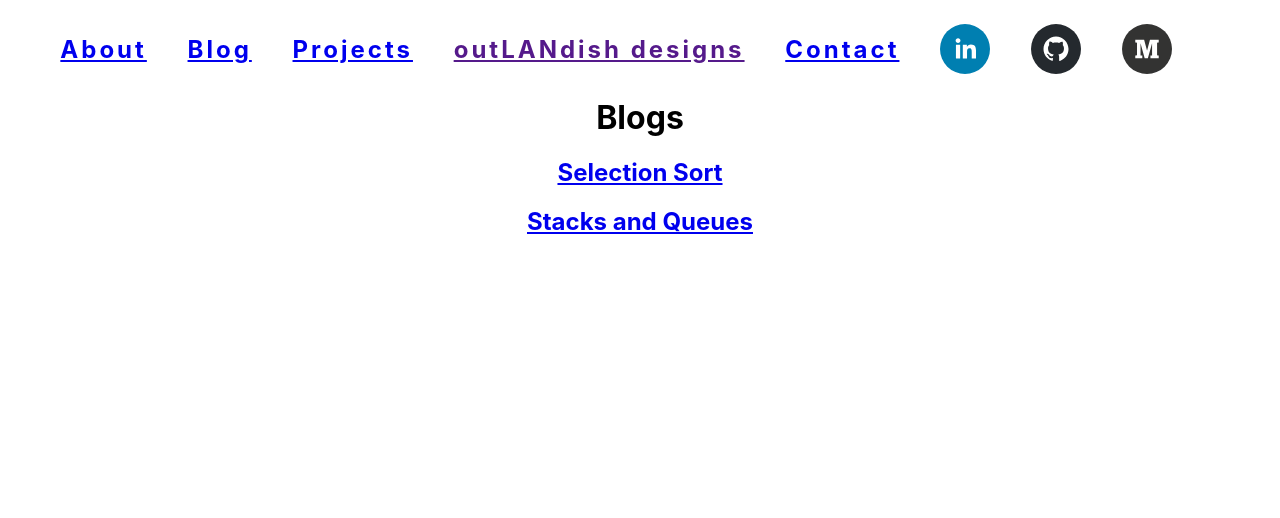
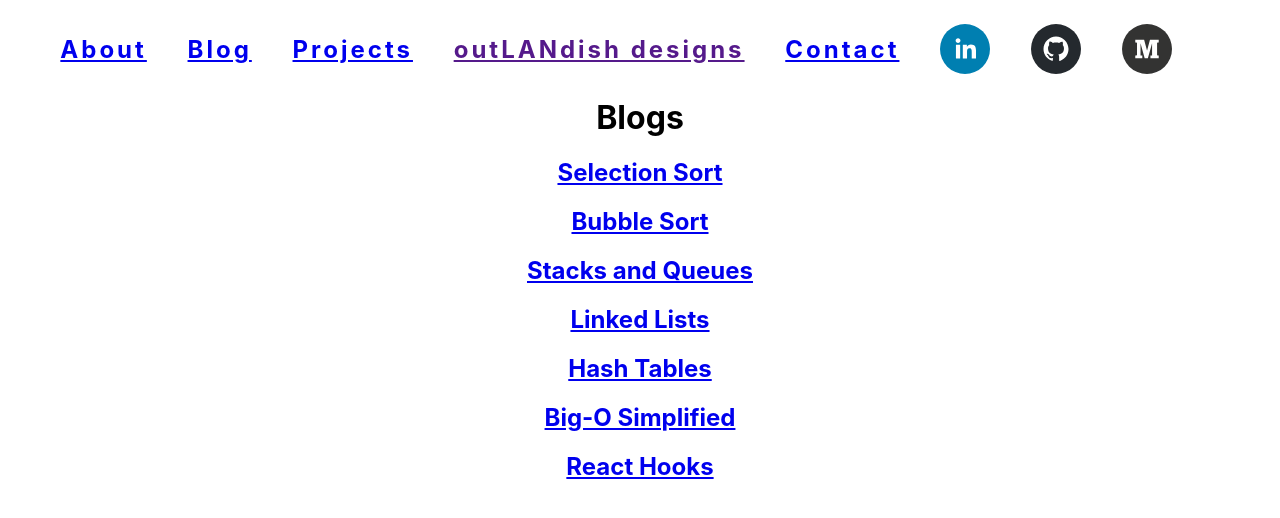
Before and after one commit to nguyenlan13/portfolio, a React (Create React App) app: page /blog in a window 1280 px wide. Shown: the top 518 px of the page. Built offline with nearby package versions, Linux system fonts and the light colour scheme.

Commit message:
more blog links

```diff
--- a/src/Components/Blogs/Blog.js
+++ b/src/Components/Blogs/Blog.js
@@ -5,7 +5,12 @@ function Blog() {
     <div>
       <h1>Blogs</h1>
         <h2><a href="https://nguyenlan13.github.io/selection_sort">Selection Sort</a></h2>
+        <h2><a href="https://nguyenlan13.github.io/bubble_sort">Bubble Sort</a></h2>
         <h2><a href="https://nguyenlan13.github.io/stacks_and_queues">Stacks and Queues</a></h2>
+        <h2><a href="https://nguyenlan13.github.io/linked_lists">Linked Lists</a></h2>
+        <h2><a href="https://nguyenlan13.github.io/hash_tables">Hash Tables</a></h2>
+        <h2><a href="https://nguyenlan13.github.io/big-o_simplified">Big-O Simplified</a></h2>
+        <h2><a href="https://nguyenlan13.github.io/react_hooks">React Hooks</a></h2>
     </div>
   );
 }
```
